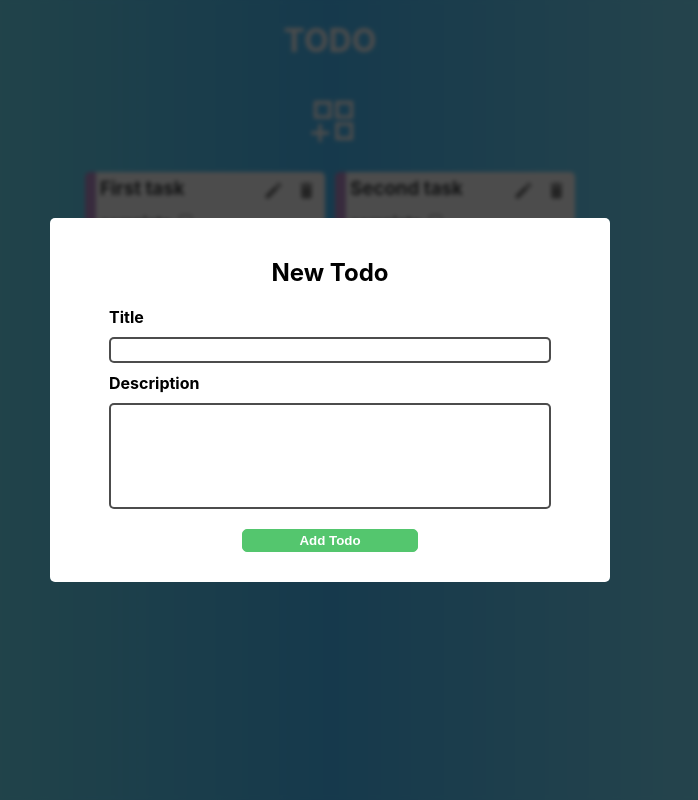
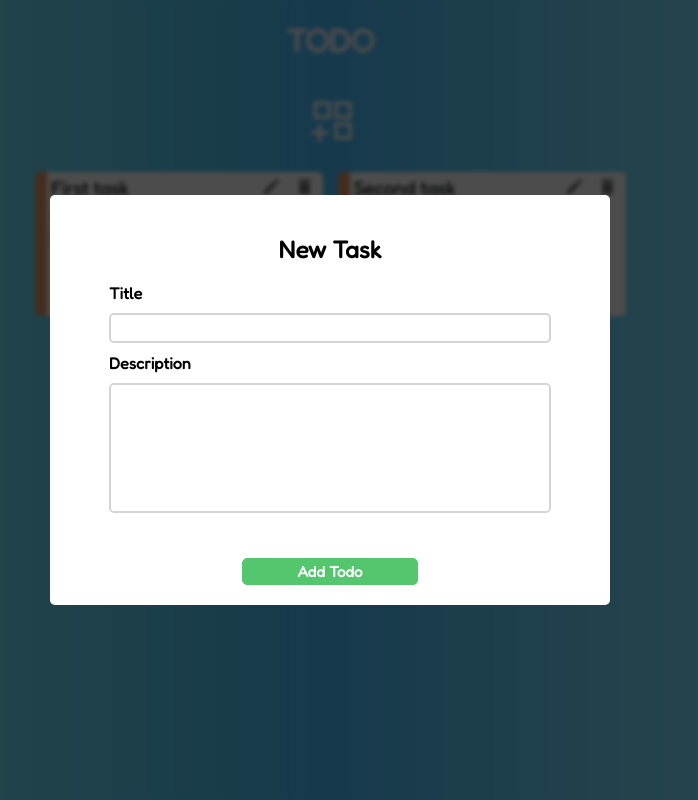
Before and after one commit to ryneelcode/todo-app-react, a React (Vite) app: page / in a window 1280 px wide. Both pictures are taken after a click on the button 640 px from the left and 121 px from the top of the page. Shown: the whole page, without its empty margins (310-1008 px from the left). Built offline with nearby package versions, Linux system fonts and the light colour scheme.

Commit message:
final ui todo list

```diff
--- a/src/App.css
+++ b/src/App.css
@@ -5,19 +5,15 @@
   gap: 10px;
   min-height: 80vh;
   width: 100vw;
-
-  & .app-todo h1 {
-    margin: 0;
-    padding: 5px;
-    text-align: center;
-  }
 }
 
 .todo-list {
   display: flex;
+  flex-wrap: wrap;
   justify-content: center;
   gap: 10px;
   padding: 10px;
+  width: 65vw;
 }
 
 .add-button {
@@ -28,11 +24,18 @@
 }
 
 .add-icon {
-  font-size: 55px;
+  font-size: 4em;
   color: white;
-  transition: color 250ms;
+  transition: all 250ms;
 
   &:hover {
-    color: lightgreen;
+    transform: scale(1.2);
   }
 }
+
+@media (max-width: 1850px) {
+  .todo-list {
+    width: 95vw;
+    gap: 15px;
+  }
+}
--- a/src/App.jsx
+++ b/src/App.jsx
@@ -25,13 +25,13 @@ function App() {
   return (
     <div className="app-todo">
       <h1>TODO</h1>
-      <button className="add-button" onClick={showModal}>
+      <button className="add-button" aria-label="add todo" onClick={showModal}>
         <AiOutlineAppstoreAdd className="add-icon" title="addicon" />
       </button>
       <Modal
         isVisible={isVisible}
         closeModal={closeModal}
-        title={"New Todo"}
+        title={"New Task"}
       >
         <FormTodo submitCallback={addTodo} isFormVisible={isVisible} />
       </Modal>
--- /dev/null
+++ b/src/components/Alert/Alert.css
@@ -0,0 +1,49 @@
+.alert {
+  width: 100%;
+  text-align: center;
+  min-height: 130px;
+}
+
+.alert-buttons {
+  display: flex;
+  justify-content: center;
+  padding: 5px;
+  gap: 15px;
+
+  & button {
+    color: white;
+    width: 40%;
+    height: 30px;
+    font-size: 1em;
+    margin: 10px;
+    padding: 3px;
+    border-radius: 5px;
+    outline: none;
+    font-family: inherit;
+    transition: all 200ms;
+    display: flex;
+    justify-content: center;
+    align-items: center;
+
+    &:hover .alert-icons {
+      transition: all 200ms;
+      transform: scale(1.1);
+    }
+  }
+
+  & .confirm {
+    background-color: #ec4234;
+
+    &:hover {
+      background-color: #e32e1f;
+    }
+  }
+
+  & .cancel {
+    background-color: #54c66e;
+  }
+}
+
+.alert-icons {
+  font-size: 21px;
+}
--- /dev/null
+++ b/src/components/Alert/Alert.jsx
@@ -0,0 +1,16 @@
+
+import "./Alert.css";
+import { MdCancel, MdDelete } from "react-icons/md";
+const ConfirmAlert = ({ title, cancel, confirm }) => {
+  return (
+    <section className="alert">
+      <h2>{title}</h2>
+      <div className="alert-buttons">
+        <button onClick={confirm} className="confirm"><MdDelete className="alert-icons" />Delete</button>
+        <button onClick={cancel} className="cancel"><MdCancel className="alert-icons" />Cancel</button>
+      </div>
+    </section>
+  );
+};
+
+export default ConfirmAlert;
--- a/src/components/ConfirmAlert/ConfirmAlert.css
+++ /dev/null
@@ -1,33 +0,0 @@
-.alert {
-  width: 100%;
-  text-align: center;
-  min-height: 130px;
-}
-
-.alert-buttons {
-  display: flex;
-  justify-content: center;
-  padding: 5px;
-  gap: 15px;
-
-  & button {
-    font-weight: 600;
-    color: white;
-    width: 40%;
-    height: 30px;
-    font-size: 15px;
-    margin: 10px;
-    padding: 3px;
-    border-radius: 5px;
-    outline: none;
-    align-self: center;
-  }
-
-  & .confirm {
-    background-color: #54c66e;
-  }
-
-  & .cancel {
-    background-color: #ec4234;
-  }
-}
--- a/src/components/ConfirmAlert/ConfirmAlert.jsx
+++ /dev/null
@@ -1,15 +0,0 @@
-
-import "./ConfirmAlert.css";
-const ConfirmAlert = ({ title, cancel, confirm }) => {
-  return (
-    <section className="alert">
-      <h2>{title}</h2>
-      <div className="alert-buttons">
-        <button onClick={confirm} className="confirm">Confirm</button>
-        <button onClick={cancel} className="cancel">Cancel</button>
-      </div>
-    </section>
-  );
-};
-
-export default ConfirmAlert;
--- a/src/components/FormTodo/FormTodo.css
+++ b/src/components/FormTodo/FormTodo.css
@@ -4,10 +4,10 @@
   display: flex;
   flex-direction: column;
   gap: 10px;
-}
 
-.form-todo label {
-  font-weight: bold;
+  &.form-todo label {
+    font-weight: bold;
+  }
 }
 
 .form-todo input[type="text"],
@@ -22,23 +22,27 @@ textarea {
 
 .send-todo {
   font-weight: bold;
+  font-size: 15px;
+  font-family: inherit;
   color: white;
+  margin-top: 5px;
   width: 40%;
-  margin: 10px;
   padding: 3px;
   border-radius: 5px;
   background-color: #54c66e;
   border: 1px solid #54c66e;
   outline: none;
   align-self: center;
-}
+  transition: background-color 200ms;
 
-.send-todo:hover {
-  color: rgb(0 0 0 / 70%);
+  &:hover {
+    background-color: #3db758;
+  }
 }
 
 .field {
-  border: 2px solid rgb(0 0 0 / 70%);
+  border: 2px solid #d5d5d5;
+  font-size: 1em;
 }
 
 .error-field {
@@ -52,6 +56,10 @@ textarea {
   color: red;
 }
 
+.container-notification {
+  height: 20px;
+}
+
 .notification {
   display: block;
   text-align: center;
@@ -62,6 +70,7 @@ textarea {
 }
 
 .notification-error {
+  font-size: 1em;
   background-color: #ec4234;
 }
 
--- a/src/components/FormTodo/FormTodo.jsx
+++ b/src/components/FormTodo/FormTodo.jsx
@@ -12,8 +12,8 @@ const initialValues = {
   },
   description: {
     value: "",
-    pattern: /^.{0,255}$/,
-    errorMessage: "only 255 characters",
+    pattern: /^.{0,105}$/,
+    errorMessage: "limit 105 characters",
     isRequired: false,
     isTouched: false
   }
@@ -44,10 +44,13 @@ const FormTodo = ({ submitCallback, isFormVisible, initialFormValues = initialVa
 
       <label htmlFor="title">Description {errors.description && <span className="error-label">{errors.description}</span>}</label>
       <textarea name="description" className={errors.description && submited.isSubmited !== null ? "field error-field" : "field"} id="" cols="10" rows="6" onChange={handleOnChange} onKeyUp={validateField} onBlur={handleOnBlur} value={values.description.value}></textarea>
-      {submited.isSubmited !== null && <span className={submited.isSubmited ? "notification notification-success" : "notification notification-error"}>{submited.message}</span>}
+      <div className="container-notification">
+        {submited.isSubmited !== null && <span className={submited.isSubmited ? "notification notification-success" : "notification notification-error"}>{submited.message}</span>}
+      </div>
       <button className="send-todo">
         Add Todo
       </button>
+
     </form>
   );
 };
--- a/src/components/ListTodo/ListTodo.jsx
+++ b/src/components/ListTodo/ListTodo.jsx
@@ -1,9 +1,15 @@
 import { useRef, useState } from "react";
-import ConfirmAlert from "../../components/ConfirmAlert/ConfirmAlert";
+import Alert from "../Alert/Alert";
 import Modal from "../../components/Modal/Modal";
 import { useModal } from "../../hooks/useModal";
 import FormTodo from "../FormTodo/FormTodo";
 import Todo from "../Todo/Todo";
+
+const randomColorTodo = () => {
+  const colors = ["#76D7C4", "#7DCEA0", "#F8C471", "#E59866", "#BB8FCE", "#5499C7"];
+  const colorSelected = colors[Math.floor(Math.random() * colors.length)];
+  return colorSelected;
+};
 
 const initialValues = {
   title: {
@@ -16,7 +22,7 @@ const initialValues = {
   description: {
     value: "",
     pattern: /^.{0,105}$/,
-    errorMessage: "only 105 characters",
+    errorMessage: "limit 105 characters",
     isRequired: false,
     isTouched: false
   }
@@ -83,12 +89,13 @@ const ListTodo = ({ todos, editTodo, removeTodo, completeTodo }) => {
             handleDelete={handleDelete}
             handleEdit={handleEdit}
             handleComplete={handleCompleteTodo}
+            color={randomColorTodo()}
           />
         ))
       }
       <Modal isVisible={isVisible} closeModal={handleCancelAlert} title={inputsValuesRef.current?.title.value}>
         {isDeletableTodo && <p>{todoRef.current?.description}</p>}
-        {isDeletableTodo && <ConfirmAlert title={"Do you want to delete this task?"} cancel={handleCancelAlert} confirm={handleConfirmAlert} />}
+        {isDeletableTodo && <Alert title={"Do you want to delete this task?"} cancel={handleCancelAlert} confirm={handleConfirmAlert} />}
 
         {isEditableTodo && <FormTodo isFormVisible={isVisible} submitCallback={handleCallback} initialFormValues={inputsValuesRef.current} />}
       </Modal>
--- a/src/components/Todo/Todo.css
+++ b/src/components/Todo/Todo.css
@@ -1,18 +1,6 @@
 button {
   background-color: transparent;
   border: none;
-}
-
-.todo h1 {
-  display: inline-block;
-  white-space: nowrap;
-  overflow: hidden;
-  text-overflow: ellipsis;
-}
-
-.todo h1,
-.todo p {
-  margin: 5px 0;
 }
 
 .todo {
@@ -22,44 +10,50 @@ button {
   background-color: white;
   overflow: hidden;
   color: #3e4042;
-  width: 15em;
+  width: 18em;
   padding: 0 2px 0 4px;
-  height: 10em;
+  height: 9em;
   border-radius: 5px;
-  border-left: 11px solid #bb8fce;
+  border-left: 12px solid var(--todo-color);
+
+  & h1 {
+    margin: 5px 0;
+    display: inline-block;
+    white-space: nowrap;
+    overflow: hidden;
+    text-overflow: ellipsis;
   }
 
-.todo.finalised {
+  & p {
+    margin: 5px 0;
+  }
+
+  &.finalised {
     background-color: #709087;
     border-left: 10px solid lightgreen;
-
     color: lightgreen;
     transition: all 350ms;
-}
 
-.todo.finalised h1,
-.todo.finalised p {
+    & h1,
+    & p {
       color: ghostwhite;
       text-decoration: line-through;
+    }
+  }
 }
 
 .todo-actions {
   width: 100%;
-  height: 40px;
   display: flex;
+
+  & h1 {
+    flex-grow: 1;
   }
-
-.todo-actions > h1 {
-  flex-grow: 1;
 }
 
 .todo-icon {
   color: #787878;
   font-size: 21px;
-}
-
-.todo-check {
-  font-weight: 500;
 }
 
 .delete {
@@ -91,6 +85,46 @@ button {
   }
 }
 
+.todo-check {
+  display: flex;
+  align-items: center;
+  gap: 5px;
+
+  & input[type="checkbox"] {
+    appearance: none;
+    background-color: #fff;
+    margin: 0;
+    font: inherit;
+    color: currentcolor;
+    width: 1em;
+    height: 1em;
+    border: 0.14em solid #787878;
+    border-radius: 0.15em;
+    transform: translateY(0.1em);
+    display: grid;
+
+    &::before {
+      content: "";
+      width: 0.65em;
+      height: 0.65em;
+      transform: scale(0);
+      transition: 120ms transform ease-in-out;
+
+      box-shadow: inset 1em 1em currentcolor;
+    }
+
+    &:checked {
+      border: 0.14em solid currentcolor;
+    }
+
+    &:checked::before {
+      transform: scale(1);
+      transform-origin: bottom left;
+      clip-path: polygon(14% 44%, 0 65%, 50% 100%, 100% 16%, 80% 0%, 43% 62%);
+    }
+  }
+}
+
 .todo-description {
   display: flex;
   flex-wrap: wrap;
--- a/src/components/Todo/Todo.jsx
+++ b/src/components/Todo/Todo.jsx
@@ -1,15 +1,15 @@
 import "./Todo.css";
 import { MdDelete, MdEdit } from "react-icons/md";
 
-const Todo = ({ id, title, description, isCompleted, handleDelete, handleEdit, handleComplete }) => {
+const Todo = ({ id, title, description, isCompleted, handleDelete, handleEdit, handleComplete, color }) => {
   return (
-    <article className={isCompleted ? "todo finalised" : "todo"}>
+    <article className={isCompleted ? "todo finalised" : "todo"} style={{ "--todo-color": color }}>
       <div className="todo-actions">
         <h1 title={title}>{title}</h1>
         {!isCompleted && <button onClick={() => handleEdit(id)}><MdEdit className="todo-icon edit" /></button>}
         <button onClick={() => handleDelete(id)}><MdDelete className={isCompleted ? "delete todo-icon finalised" : "delete todo-icon"} /></button>
       </div>
-      <label className="todo-check" htmlFor="isCompleted">{isCompleted ? "completed" : "complete"} <input checked={isCompleted} type="checkbox" name="isCompleted" onChange={(e) => handleComplete(e, id)} /> </label>
+      <label className="todo-check" htmlFor="isCompleted">{isCompleted ? "completed" : "complete"} <input checked={isCompleted} type="checkbox" name="todo-check isCompleted" onChange={(e) => handleComplete(e, id)} /> </label>
       <p className="todo-description">{description}</p>
     </article >
   );
--- a/src/index.css
+++ b/src/index.css
@@ -1,20 +1,10 @@
+@import url("https://fonts.googleapis.com/css2?family=Fredoka:wght@300;400&display=swap");
+
 body {
   margin: 0;
-  font-family:
-    -apple-system,
-    BlinkMacSystemFont,
-    "Segoe UI",
-    Roboto,
-    Oxygen,
-    Ubuntu,
-    Cantarell,
-    "Fira Sans",
-    "Droid Sans",
-    "Helvetica Neue",
-    sans-serif;
+  font-family: Fredoka, sans-serif;
   -webkit-font-smoothing: antialiased;
   -moz-osx-font-smoothing: grayscale;
-  background: rgb(69 252 232);
   background: linear-gradient(90deg, rgb(69 252 232 / 60%) 0%, rgb(29 176 253 / 80%) 50%, rgb(69 251 252 / 50%) 100%);
   color: white;
 }
```
Lines whose indentation alone changed are shown as unchanged.
